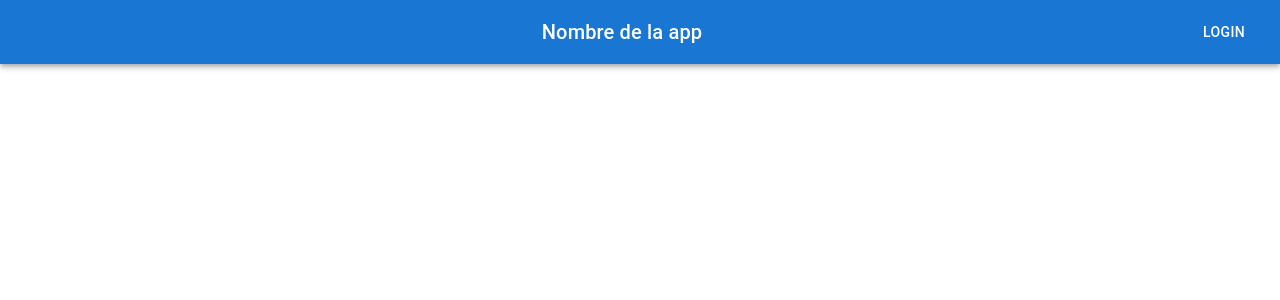
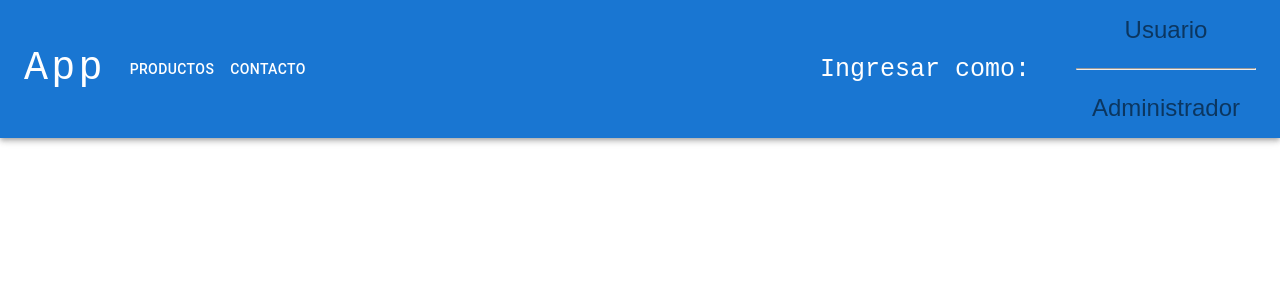
Before and after one commit to Carla-Stramandinoli/proyectoFinalCoder-react-carlaStramandinoli, a React (Create React App) app: page / in a window 1280 px wide. Shown: the top 300 px of the page. Built offline with nearby package versions, Linux system fonts and the light colour scheme.

Commit message:
Agrego el nav bar mejorado

```diff
--- a/src/components/navBar/navBar.jsx
+++ b/src/components/navBar/navBar.jsx
@@ -2,29 +2,156 @@
 import AppBar from '@mui/material/AppBar';
 import Box from '@mui/material/Box';
 import Toolbar from '@mui/material/Toolbar';
+import IconButton from '@mui/material/IconButton';
 import Typography from '@mui/material/Typography';
+import Menu from '@mui/material/Menu';
+import Container from '@mui/material/Container';
 import Button from '@mui/material/Button';
-import IconButton from '@mui/material/IconButton';
+import Tooltip from '@mui/material/Tooltip';
+import MenuItem from '@mui/material/MenuItem';
 
-export default function ButtonAppBar() {
+const pages = ['Productos', 'Contacto'];
+const settings = ['Logout'];
+
+function ResponsiveAppBar() {
+    const [anchorElNav, setAnchorElNav] = React.useState(null);
+    const [anchorElUser, setAnchorElUser] = React.useState(null);
+
+    const handleOpenNavMenu = (event) => {
+        setAnchorElNav(event.currentTarget);
+    };
+    const handleOpenUserMenu = (event) => {
+        setAnchorElUser(event.currentTarget);
+    };
+
+    const handleCloseNavMenu = () => {
+        setAnchorElNav(null);
+    };
+
+    const handleCloseUserMenu = () => {
+        setAnchorElUser(null);
+    };
+
     return (
-        <Box sx={{ flexGrow: 1 }}>
-            <AppBar position="static">
-                <Toolbar>
-                    <IconButton
-                        size="large"
-                        edge="start"
-                        color="inherit"
-                        aria-label="menu"
-                        sx={{ mr: 2 }}
-                    >
-                    </IconButton>
-                    <Typography variant="h6" component="div" sx={{ flexGrow: 1 }}>
-                        Nombre de la app
+        <AppBar position="static">
+            <Container maxWidth="xl">
+                <Toolbar disableGutters>
+                    <Typography
+                        variant="h6"
+                        noWrap
+                        component="a"
+                        href="/"
+                        sx={{
+                            mr: 2,
+                            display: { xs: 'none', md: 'flex' },
+                            fontFamily: 'monospace',
+                            fontSize: 40,
+                            letterSpacing: '.2rem',
+                            color: 'inherit',
+                            textDecoration: 'none',
+                        }} >
+                        App
                     </Typography>
-                    <Button color="inherit">Login</Button>
+
+                    <Box sx={{ flexGrow: 1, display: { xs: 'flex', md: 'none' } }}>
+                        <IconButton
+                            size="large"
+                            aria-label="account of current user"
+                            aria-controls="menu-appbar"
+                            aria-haspopup="true"
+                            onClick={handleOpenNavMenu}
+                            color="inherit" >
+                        </IconButton>
+                        <Menu
+                            id="menu-appbar"
+                            anchorEl={anchorElNav}
+                            anchorOrigin={{
+                                vertical: 'bottom',
+                                horizontal: 'left',
+                            }}
+                            keepMounted
+                            transformOrigin={{
+                                vertical: 'top',
+                                horizontal: 'left',
+                            }}
+                            open={Boolean(anchorElNav)}
+                            onClose={handleCloseNavMenu}
+                            sx={{
+                                display: { xs: 'block', md: 'none' },
+                            }} >
+                            {pages.map((page) => (
+                                <MenuItem key={page} onClick={handleCloseNavMenu}>
+                                    <Typography textAlign="center">{page}</Typography>
+                                </MenuItem>
+                            ))}
+                        </Menu>
+                    </Box>
+                    <Typography
+                        variant="h5"
+                        noWrap
+                        component="a"
+                        href=""
+                        sx={{
+                            mr: 2,
+                            display: { xs: 'flex', md: 'none' },
+                            flexGrow: 1,
+                            fontFamily: 'monospace',
+                            fontSize: 20,
+                            letterSpacing: '.3rem',
+                            color: 'inherit',
+                            textDecoration: 'none',
+                        }} >
+                    </Typography>
+                    <Box sx={{ flexGrow: 1, display: { xs: 'none', md: 'flex' } }}>
+                        {pages.map((page) => (
+                            <Button
+                                key={page}
+                                onClick={handleCloseNavMenu}
+                                sx={{ my: 2, color: 'white', display: 'block' }} >
+                                {page}
+                            </Button>
+                        ))}
+                    </Box>
+
+                    <Box sx={{ flexGrow: 0.2, fontFamily: 'monospace', fontSize: 25}}> Ingresar como:
+                    </Box>
+                    <Box>
+                        <Tooltip title="Open settings">
+                            <IconButton onClick={handleOpenUserMenu} sx={{ p: 2 }}>
+                                Usuario
+                            </IconButton>
+                        </Tooltip>
+                        <hr />
+                        <Tooltip title="Open settings">
+                            <IconButton onClick={handleOpenUserMenu} sx={{ p: 2 }}>
+                                Administrador
+                            </IconButton>
+                        </Tooltip>
+                        <Menu
+                            sx={{ mt: '45px' }}
+                            id="menu-appbar"
+                            anchorEl={anchorElUser}
+                            anchorOrigin={{
+                                vertical: 'top',
+                                horizontal: 'right',
+                            }}
+                            keepMounted
+                            transformOrigin={{
+                                vertical: 'top',
+                                horizontal: 'right',
+                            }}
+                            open={Boolean(anchorElUser)}
+                            onClose={handleCloseUserMenu} >
+                            {settings.map((setting) => (
+                                <MenuItem key={setting} onClick={handleCloseUserMenu}>
+                                    <Typography textAlign="center">{setting}</Typography>
+                                </MenuItem>
+                            ))}
+                        </Menu>
+                    </Box>
                 </Toolbar>
-            </AppBar>
-        </Box>
+            </Container>
+        </AppBar>
     );
 }
+export default ResponsiveAppBar;
```
